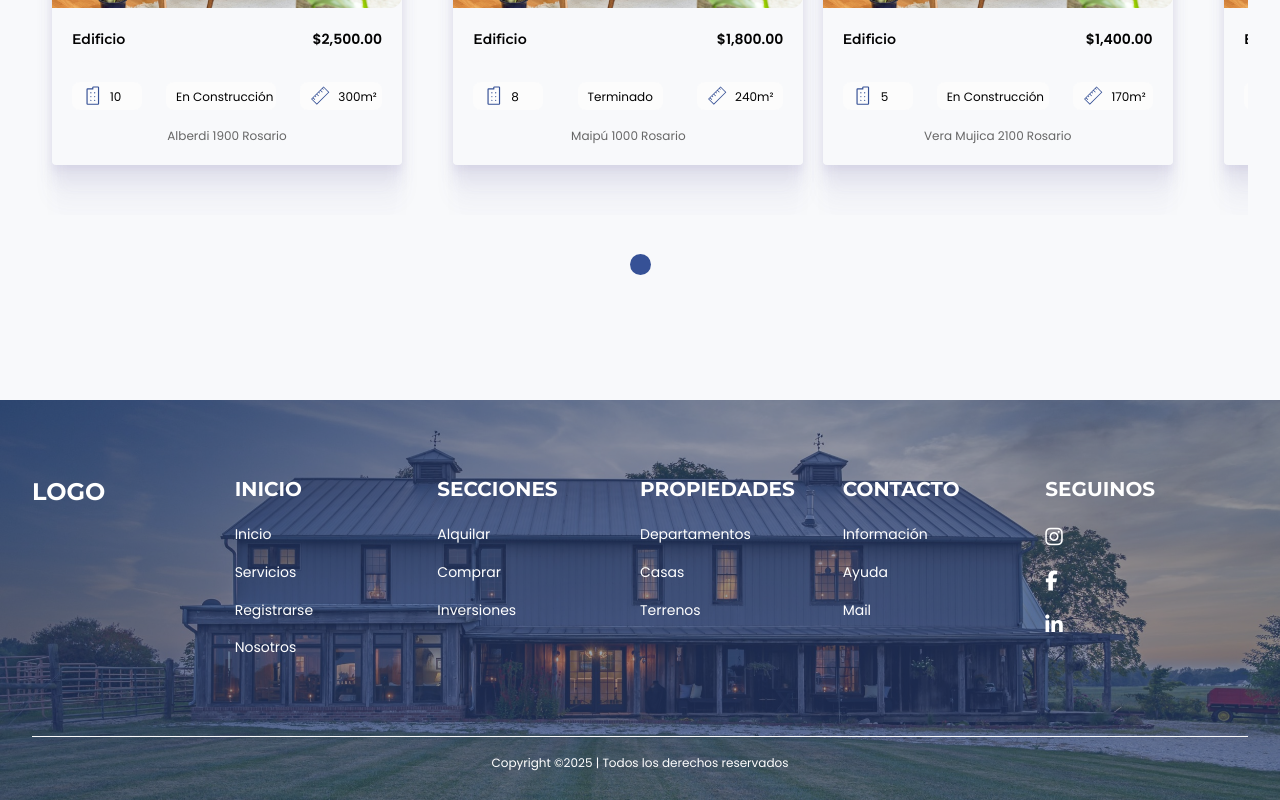
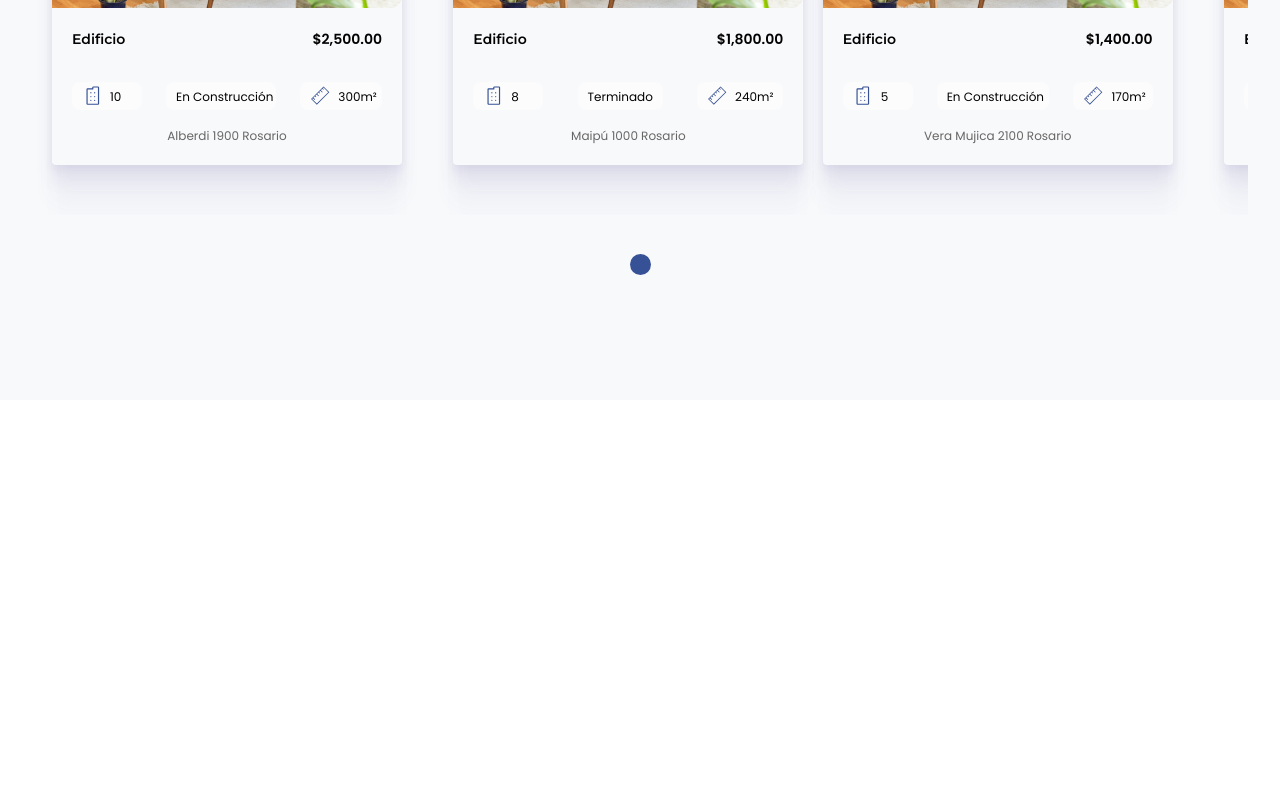
Before and after one commit to TobiasEmilianoMoreno/logo-frontend, an Angular app: page /home in a window 1280 px wide. Before the commit this address led to /. Shown: the part 3032-3832 px from the top of the page. After the commit the page ends 3432 px from the top, so only its background shows below. Built offline with nearby package versions, Linux system fonts and the light colour scheme.

Commit message:
CHG: se modifica ruteo para su funcionamiento

```diff
--- a/src/app/app.component.html
+++ b/src/app/app.component.html
@@ -1,3 +1 @@
-<app-hero-section></app-hero-section>
 <router-outlet />
-<app-footer></app-footer>
--- a/src/app/app.component.ts
+++ b/src/app/app.component.ts
@@ -1,11 +1,9 @@
 import { Component } from '@angular/core';
 import { RouterOutlet } from '@angular/router';
-import { HeroSectionComponent } from "./features/hero-section/hero-section.component";
-import { FooterComponent } from "./features/footer/footer.component";
 
 @Component({
   selector: 'app-root',
-  imports: [RouterOutlet, HeroSectionComponent, FooterComponent],
+  imports: [RouterOutlet],
   templateUrl: './app.component.html',
   styleUrl: './app.component.scss'
 })
--- a/src/app/app.routes.ts
+++ b/src/app/app.routes.ts
@@ -1,4 +1,7 @@
 import { Routes } from '@angular/router';
+import { HeroSectionComponent } from './features/hero-section/hero-section.component';
 
 export const routes: Routes = [
+  { path: 'home', component: HeroSectionComponent },
+  { path: '**', redirectTo: '/home', pathMatch: 'full' },
 ];
```
